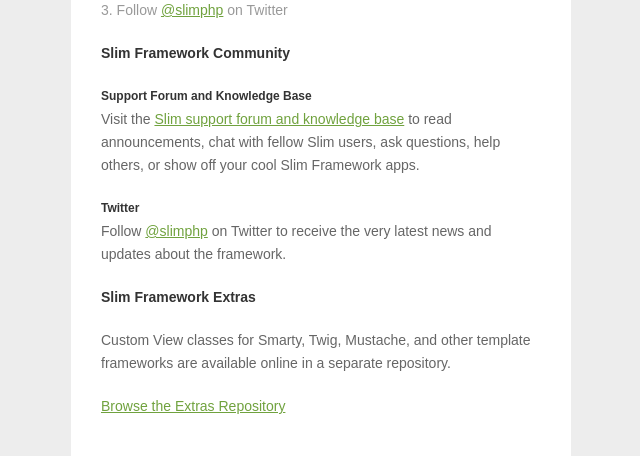
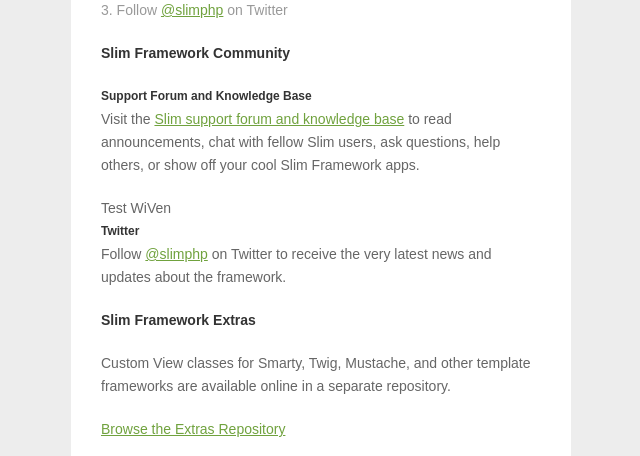
Before and after one commit to wiven/RestaurantAtHomeAPI, a PHP site: page / in a window 1280 px wide. Shown: the part 567-1023 px from the top of the page, without its empty margins (319-959 px from the left). Run offline with PHP 8.4, Linux system fonts and the light colour scheme.

Commit message:
Test WiVen

```diff
--- a/index.php
+++ b/index.php
@@ -110,6 +110,8 @@
                     Slim Framework apps.
                 </p>
 
+                <span>Test WiVen</span>
+
                 <h3>Twitter</h3>
                 <p>
                     Follow <a href="http://www.twitter.com/slimphp" target="_blank">@slimphp</a> on Twitter to receive the very latest news
```
